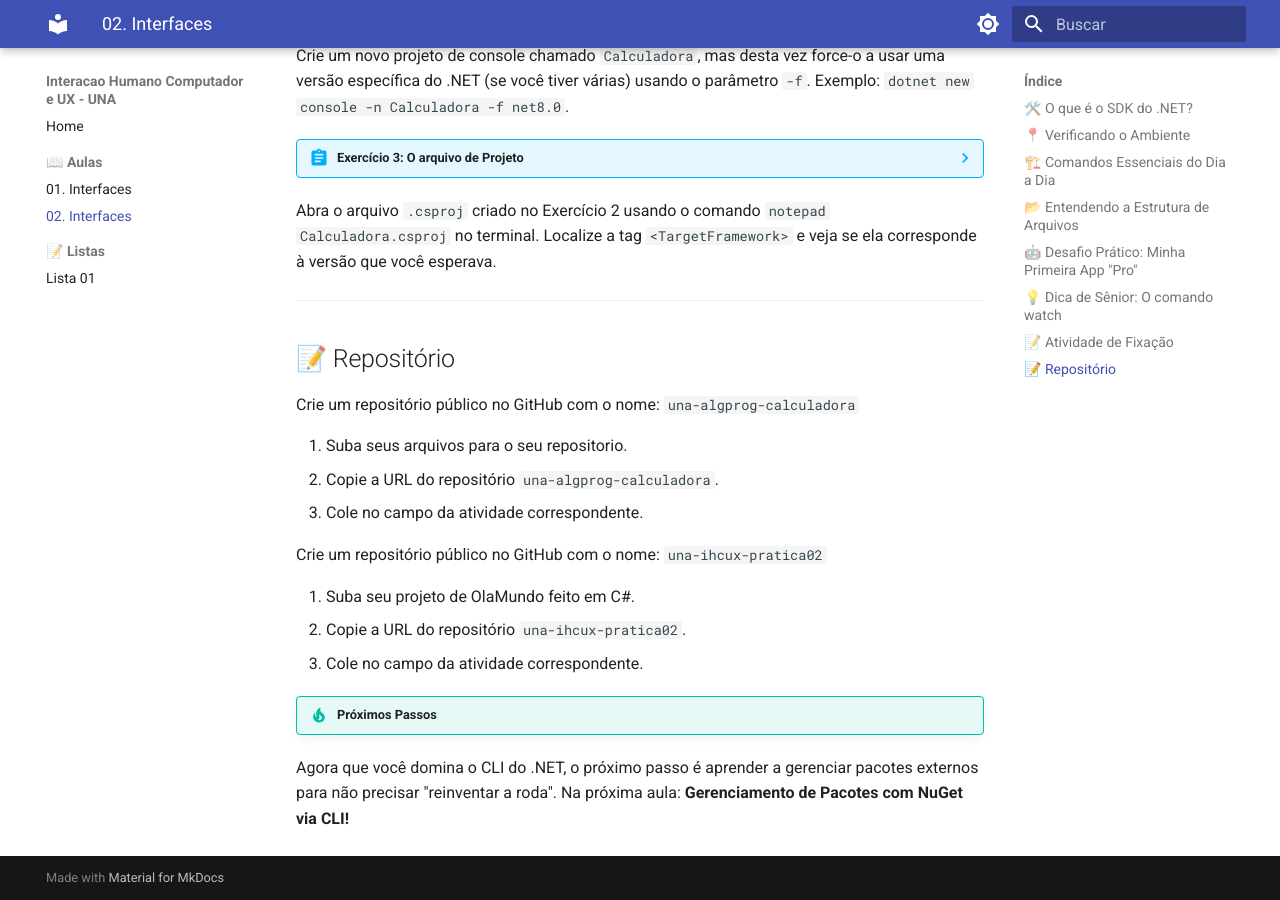
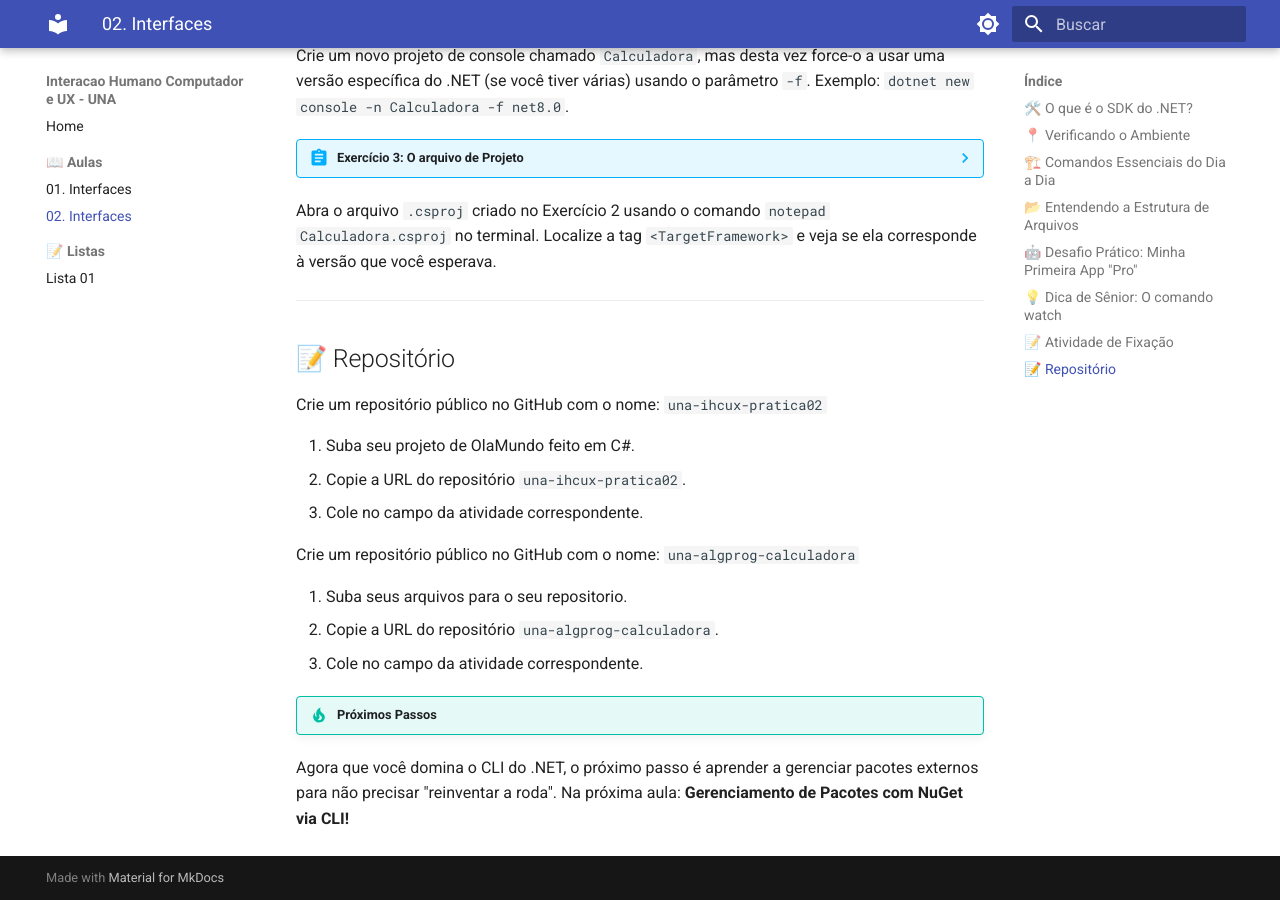
Before and after one commit to danhpaiva/una-ihcux-mkdocs-202601, an MkDocs documentation site: the page built from docs/aulas/02-interface.md, in a window 1280 px wide and 900 px high, scrolled down 2775 px. Built offline with MkDocs 1.6.1 and Material for MkDocs 9.7.7, drawn with Linux system fonts in a browser that asks for light colours.

Commit message:
feat: add files

```diff
--- a/docs/aulas/02-interface.md
+++ b/docs/aulas/02-interface.md
@@ -97,18 +97,18 @@ Abra o arquivo `.csproj` criado no Exercício 2 usando o comando `notepad Calcul
 ## 📝 Repositório
 
 Crie um repositório público no GitHub com o nome:
+`una-ihcux-pratica02`
+
+0. Suba seu projeto de OlaMundo feito em C#.
+1. Copie a URL do repositório `una-ihcux-pratica02`.
+2. Cole no campo da atividade correspondente.
+
+Crie um repositório público no GitHub com o nome:
 `una-algprog-calculadora`
 
 0. Suba seus arquivos para o seu repositorio.
 1. Copie a URL do repositório `una-algprog-calculadora`.
 2. Cole no campo da atividade correspondente.
 
-Crie um repositório público no GitHub com o nome:
-`una-ihcux-pratica02`
-
-0. Suba seu projeto de OlaMundo feito em C#.
-1. Copie a URL do repositório `una-ihcux-pratica02`.
-2. Cole no campo da atividade correspondente.
-
 !!! tip "Próximos Passos"
 Agora que você domina o CLI do .NET, o próximo passo é aprender a gerenciar pacotes externos para não precisar "reinventar a roda". Na próxima aula: **Gerenciamento de Pacotes com NuGet via CLI!**
```
